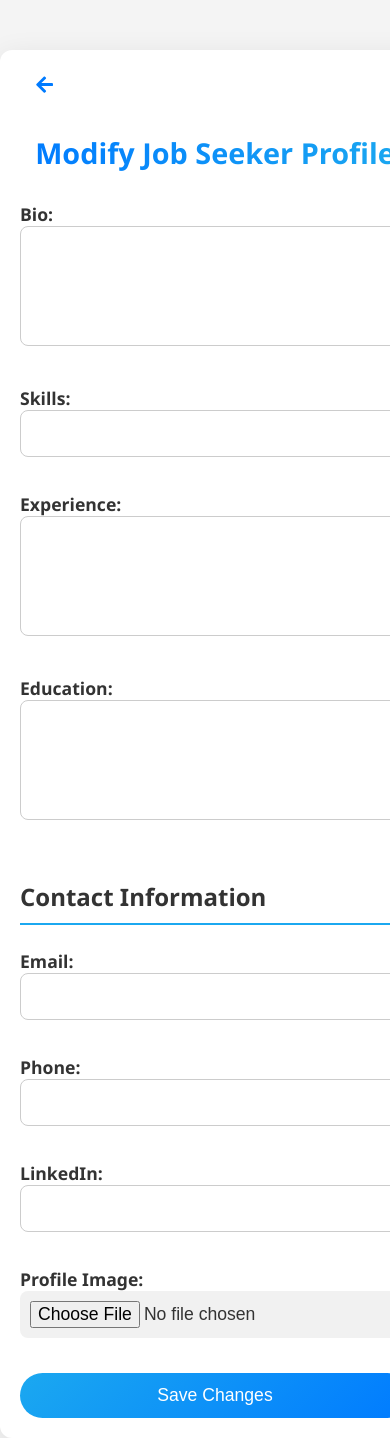
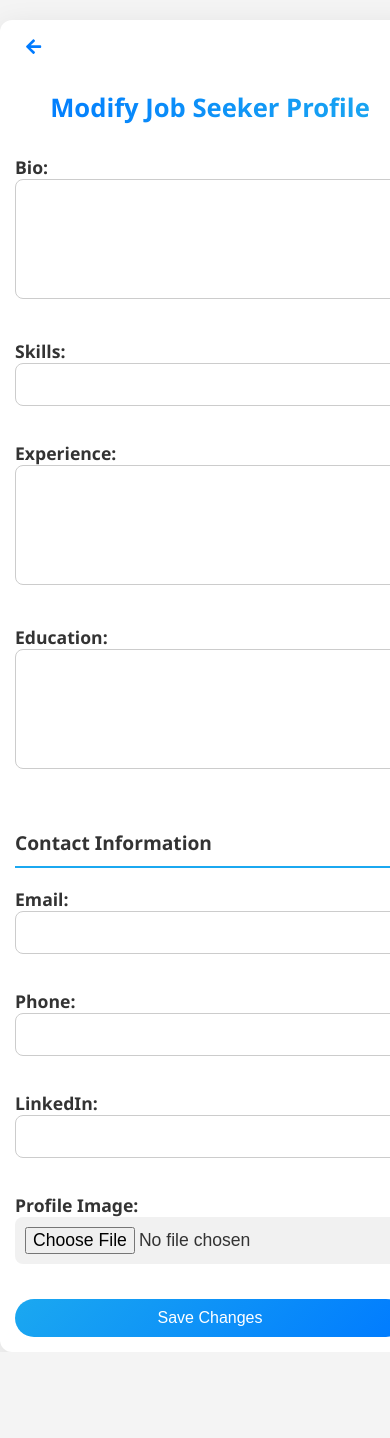
Before and after one commit to malhaouit/global-remote-jobs, a React (Vite) app in the folder front-end/: page /modify-profile/seeker in a window 390 px wide. Shown: the top 1438 px of the page. After the commit the page ends 1352 px from the top, so only its background shows below. Built offline with nearby package versions, Linux system fonts and the light colour scheme; no server answers.

Commit message:
Improve responsiveness

```diff
--- a/front-end/src/pages/CreateCompanyProfile.css
+++ b/front-end/src/pages/CreateCompanyProfile.css
@@ -10,6 +10,7 @@
   font-family: 'Segoe UI', Tahoma, Geneva, Verdana, sans-serif; /* Modern font */
 }
 
+/* Back button styling */
 .create-profile-form .back-btn {
   display: inline-flex; /* Keep the button compact */
   align-items: center; /* Center the icon and text vertically */
@@ -149,3 +150,34 @@
     font-size: 1.1em;
   }
 }
+
+/* Further adjustments for small screens like phones */
+@media (max-width: 480px) {
+  .create-profile-form {
+    padding: 15px;
+    margin: 20px auto;
+  }
+
+  .create-profile-form h2 {
+    font-size: 1.6em;
+  }
+
+  .create-profile-form h3 {
+    font-size: 1.2em;
+  }
+
+  .create-profile-form .back-btn {
+    font-size: 0.9em;
+    padding: 3px 10px;
+  }
+
+  .create-profile-form input,
+  .create-profile-form textarea {
+    padding: 10px;
+  }
+
+  .create-profile-form button {
+    padding: 10px;
+    font-size: 1em;
+  }
+}
--- a/front-end/src/pages/ModifyCompanyProfile.css
+++ b/front-end/src/pages/ModifyCompanyProfile.css
@@ -10,6 +10,7 @@
   font-family: 'Segoe UI', Tahoma, Geneva, Verdana, sans-serif; /* Modern font */
 }
 
+/* Back button styling */
 .modify-profile-form .back-btn {
   display: inline-flex; /* Keep the button compact */
   align-items: center; /* Center the icon and text vertically */
@@ -135,6 +136,10 @@
     font-size: 1.8em;
   }
 
+  .modify-profile-form h3 {
+    font-size: 1.3em;
+  }
+
   .modify-profile-form input,
   .modify-profile-form textarea {
     padding: 12px;
@@ -145,3 +150,34 @@
     font-size: 1.1em;
   }
 }
+
+/* Adjustments for smaller screens like phones */
+@media (max-width: 480px) {
+  .modify-profile-form {
+    padding: 15px;
+    margin: 20px auto;
+  }
+
+  .modify-profile-form .back-btn {
+    font-size: 0.9em;
+    padding: 3px 10px;
+  }
+
+  .modify-profile-form h2 {
+    font-size: 1.6em;
+  }
+
+  .modify-profile-form h3 {
+    font-size: 1.2em;
+  }
+
+  .modify-profile-form input,
+  .modify-profile-form textarea {
+    padding: 10px;
+  }
+
+  .modify-profile-form button {
+    padding: 10px;
+    font-size: 1em;
+  }
+}
--- a/front-end/src/pages/ModifySeekerProfile.css
+++ b/front-end/src/pages/ModifySeekerProfile.css
@@ -10,6 +10,7 @@
   font-family: 'Segoe UI', Tahoma, Geneva, Verdana, sans-serif; /* Modern font */
 }
 
+/* Back button styling */
 .modify-profile-form .back-btn {
   display: inline-flex; /* Keep the button compact */
   align-items: center; /* Center the icon and text vertically */
@@ -135,6 +136,10 @@
     font-size: 1.8em;
   }
 
+  .modify-profile-form h3 {
+    font-size: 1.3em;
+  }
+
   .modify-profile-form input,
   .modify-profile-form textarea {
     padding: 12px;
@@ -145,3 +150,34 @@
     font-size: 1.1em;
   }
 }
+
+/* Adjustments for smaller screens like phones */
+@media (max-width: 480px) {
+  .modify-profile-form {
+    padding: 15px;
+    margin: 20px auto;
+  }
+
+  .modify-profile-form .back-btn {
+    font-size: 0.9em;
+    padding: 3px 10px;
+  }
+
+  .modify-profile-form h2 {
+    font-size: 1.6em;
+  }
+
+  .modify-profile-form h3 {
+    font-size: 1.2em;
+  }
+
+  .modify-profile-form input,
+  .modify-profile-form textarea {
+    padding: 10px;
+  }
+
+  .modify-profile-form button {
+    padding: 10px;
+    font-size: 1em;
+  }
+}
```
